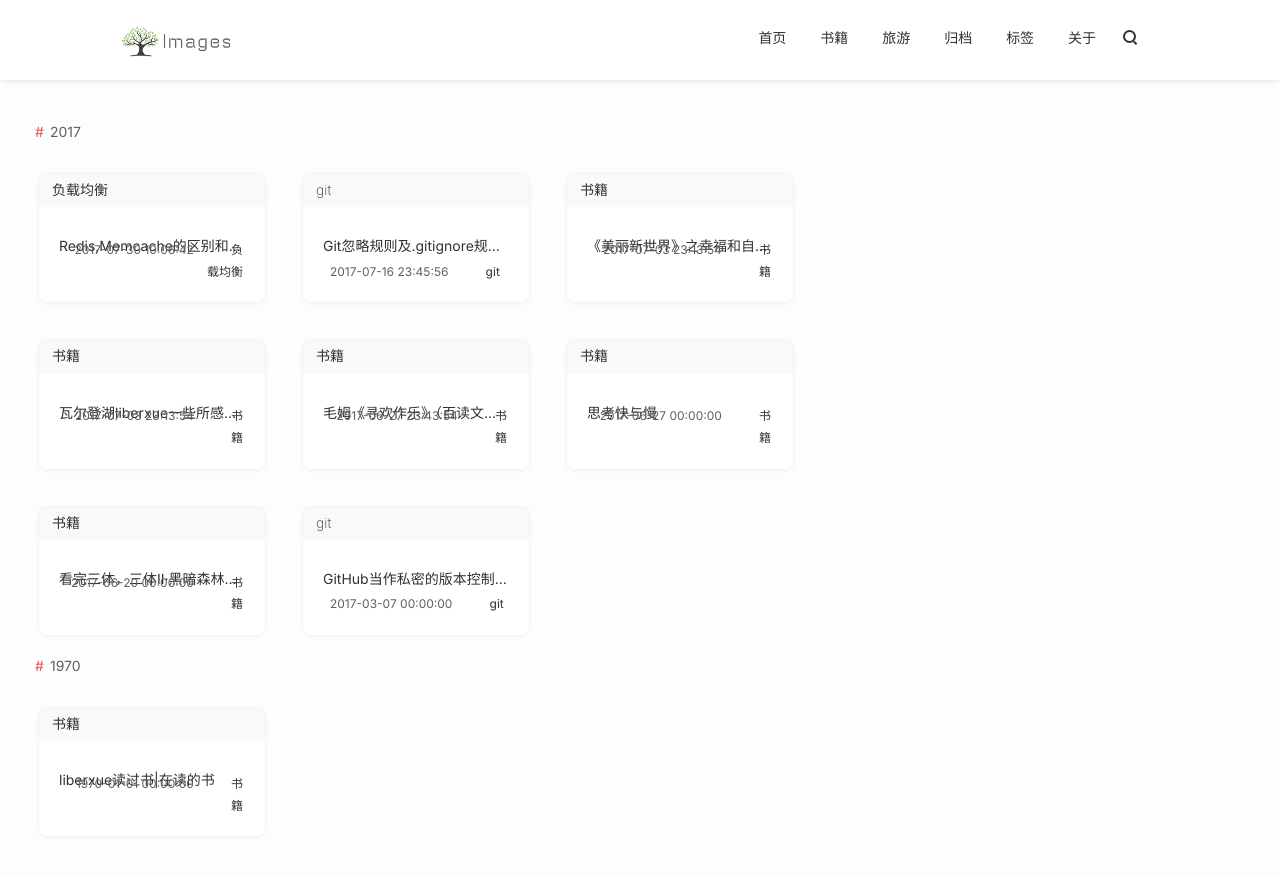
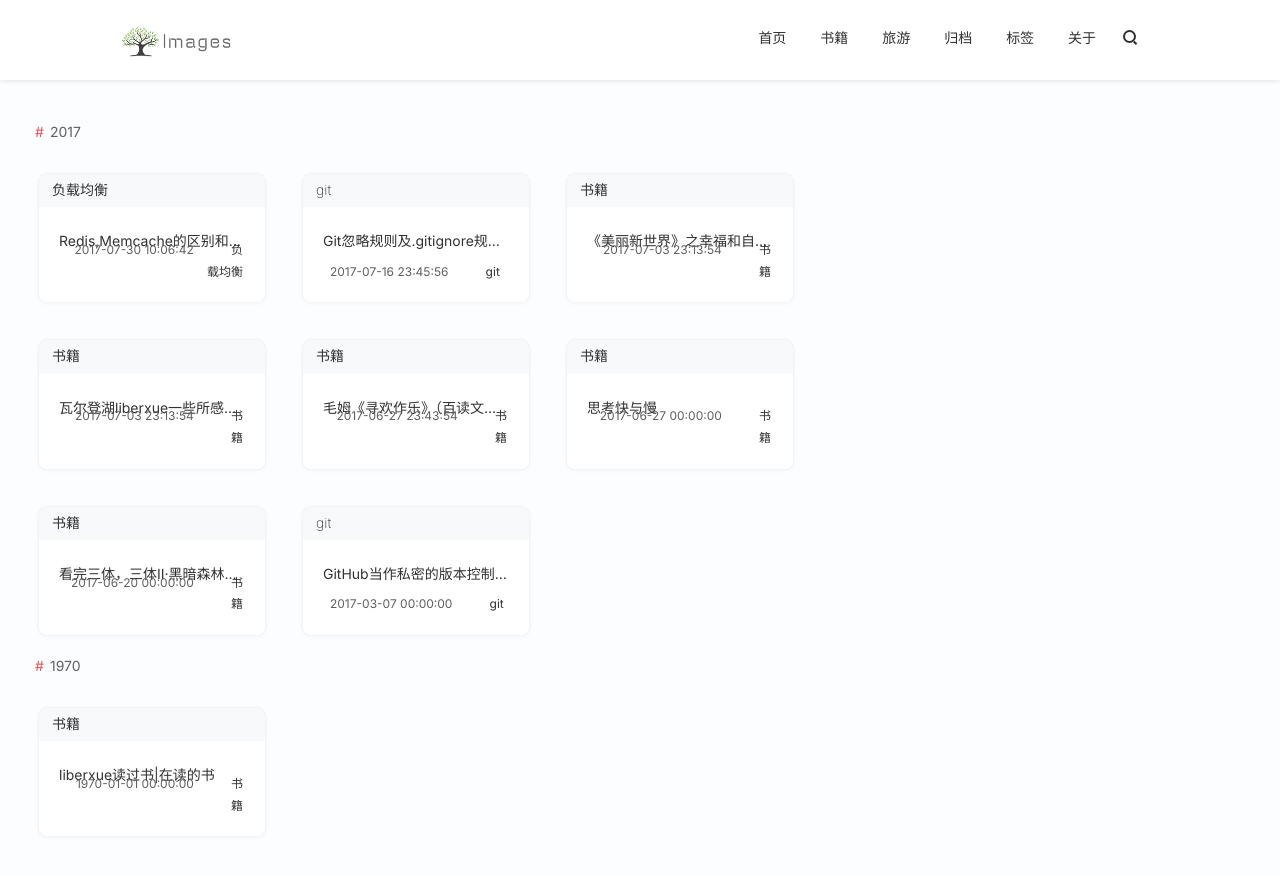
Before and after one commit to xuxiaolei/ityet-home, a Jekyll site: the page built from archives/index.html, in a window 1280 px wide and 945 px high. Shown: the top 876 px of the window. Built offline with Jekyll 4.4.1, drawn with Linux system fonts in a browser that asks for light colours; nearby versions of some CDN libraries.

Commit message:
!:page update

```diff
--- a/style/style-liberxue.css
+++ b/style/style-liberxue.css
@@ -895,7 +895,7 @@
     font-size: 15px;
     word-break: break-all;
     color: #313131;
-    line-height: 30px;
+    line-height: 20px;
     overflow: hidden;
     text-overflow: ellipsis;
     display: -webkit-box;
@@ -907,7 +907,7 @@
     font-size: 15px;
     word-break: break-all;
     color: #eb5055;
-    line-height: 30px;
+    line-height: 20px;
     overflow: hidden;
     text-overflow: ellipsis;
     display: -webkit-box;
```
